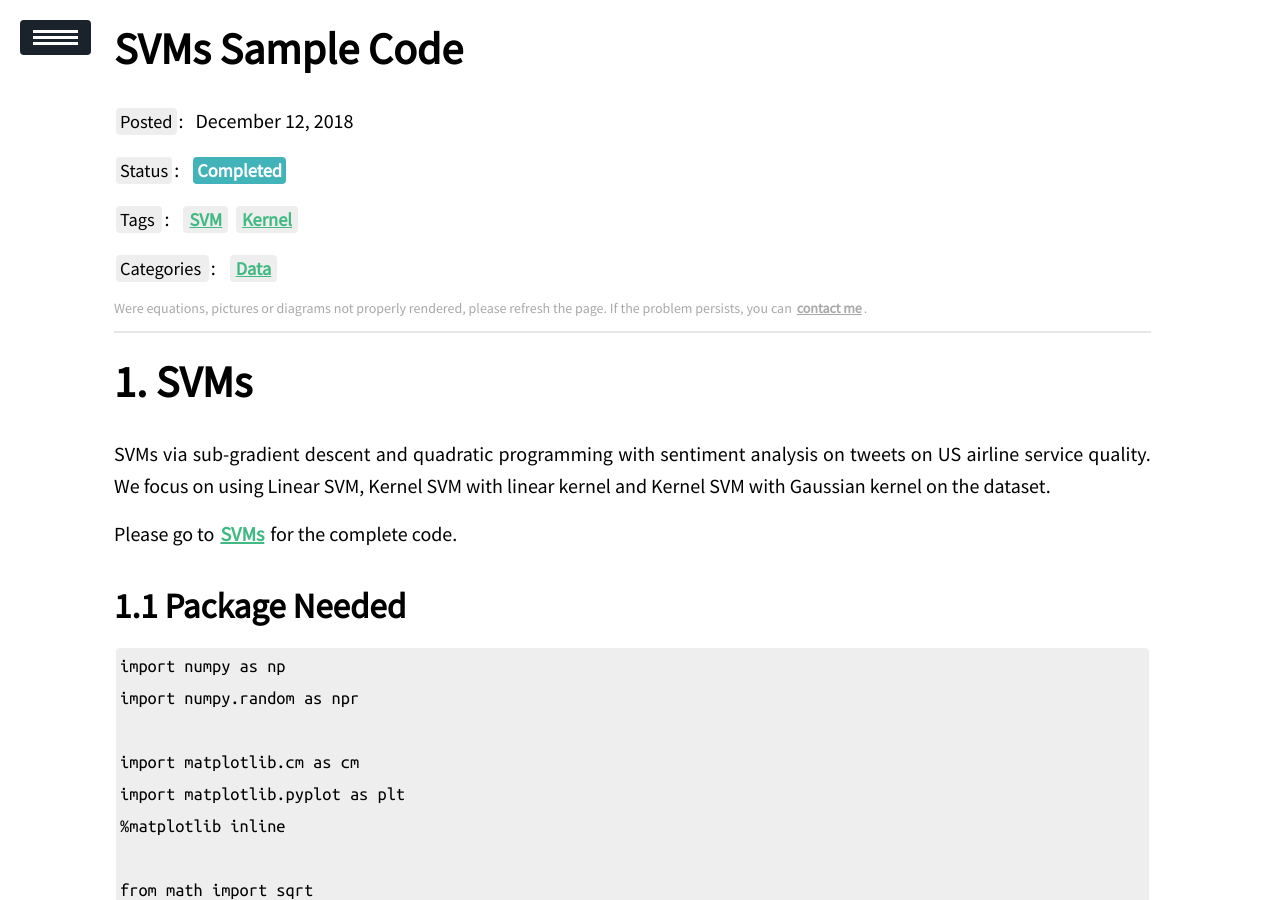
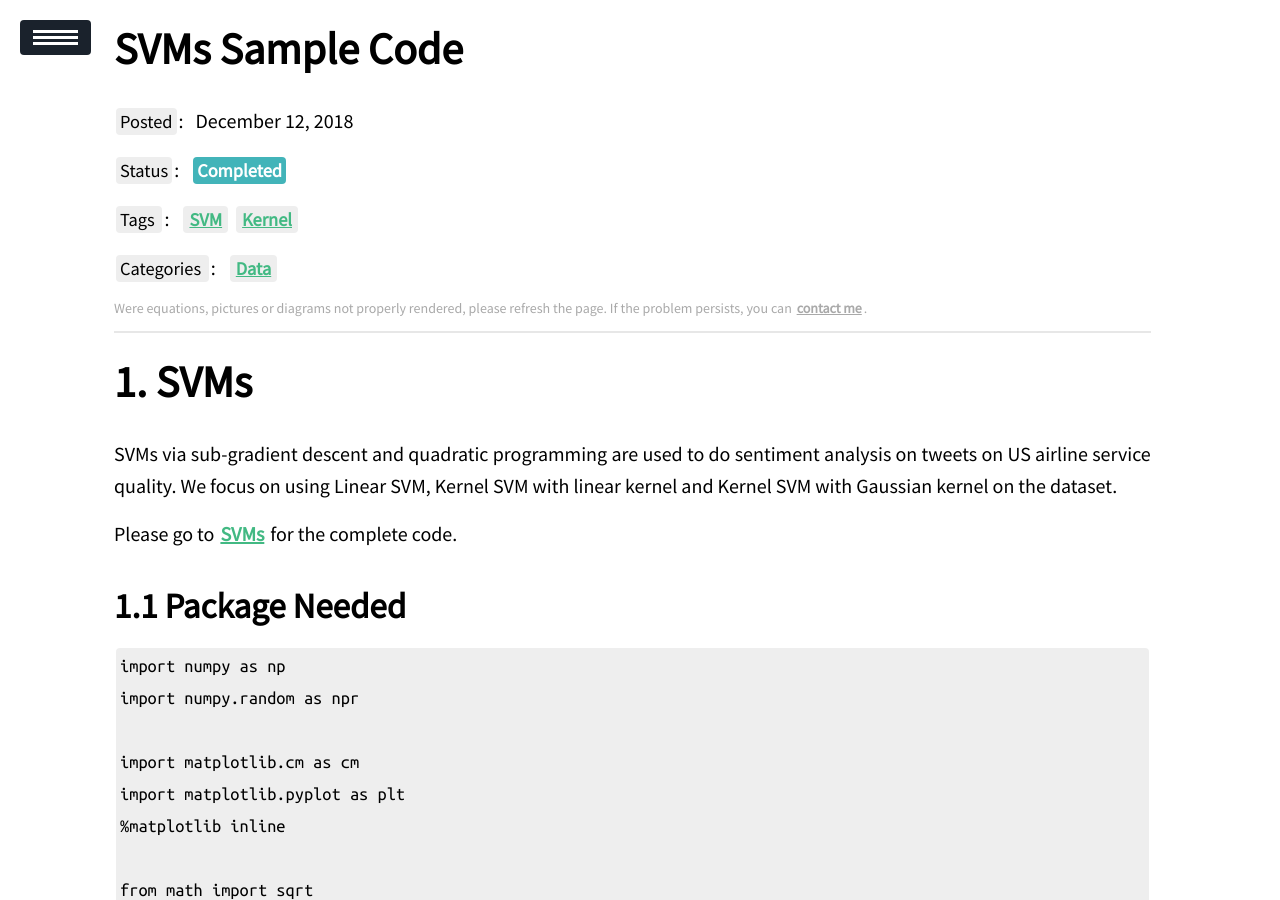
Before and after one commit to jyang-zhou/jyang-zhou.github.io, a Jekyll site: the page built from _posts/2018-12-12-sample-post.md, in a window 1280 px wide and 900 px high. Built offline with Jekyll 4.4.1, drawn with Linux system fonts in a browser that asks for light colours; our own code applies the rules of GitHub Pages for plain Markdown files; a script that is not in the unit is left out.

Commit message:
Update 2018-12-12-sample-post.md

```diff
--- a/_posts/2018-12-12-sample-post.md
+++ b/_posts/2018-12-12-sample-post.md
@@ -6,11 +6,11 @@
 mermaid: true
 tags: SVM Kernel
 categories: Data
-description: This is a post for sample code [SVMs](https://github.com/jyang-zhou/SVMs).
+description: Sample Code for SVMs via sub-gradient descent and quadratic programming.
 ---
 
 # SVMs
-SVMs via sub-gradient descent and quadratic programming with sentiment analysis on tweets on US airline service quality. We focus on using Linear SVM, Kernel SVM with linear kernel and Kernel SVM with Gaussian kernel on the dataset.
+SVMs via sub-gradient descent and quadratic programming are used to do sentiment analysis on tweets on US airline service quality. We focus on using Linear SVM, Kernel SVM with linear kernel and Kernel SVM with Gaussian kernel on the dataset.
 
 Please go to [SVMs](https://github.com/jyang-zhou/SVMs) for the complete code.
 
```
